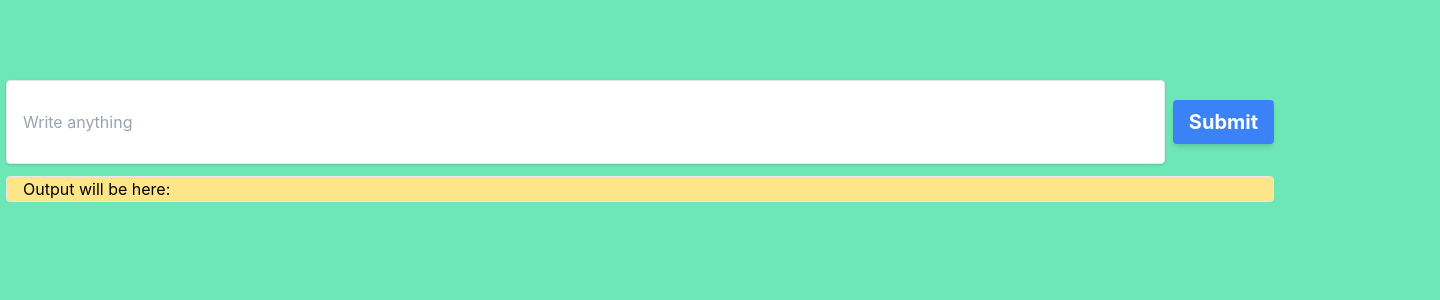
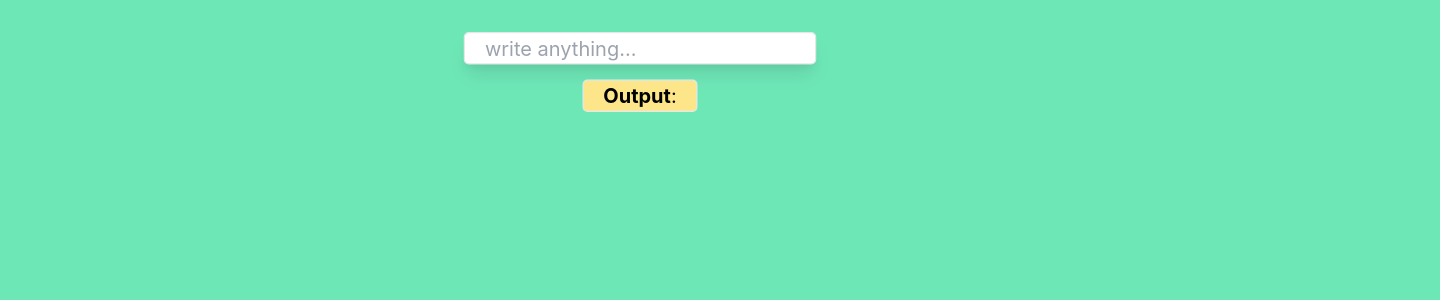
Before and after one commit to chetanbaruzo/Firstreacttailwind, a React (Create React App) app: page / in a window 1280 px wide. Shown: the top 300 px of the page, 1440 px wide, since content can reach past the window. Built offline with nearby package versions, Linux system fonts and the light colour scheme.

Commit message:
React context

```diff
--- a/src/Chat.css
+++ b/src/Chat.css
@@ -14,7 +14,7 @@
         xl:
         2xl: */
 
-.mainlogo{
+.chatlogo{
     @apply h-16 w-16
             xxs:h-20
             xs:h-20
@@ -33,7 +33,7 @@
 
     ;
 }
-.maintext {
+.chatmaintext {
     @apply text-3xl font-semibold text-black
             xxs:text-4xl
             xs:text-4xl
@@ -44,7 +44,7 @@
             2xl:text-6xl
     ;
 }
-.statetext{
+.chatstatetext{
     @apply text-sm text-gray-500
             xxs:text-base
             xs:text-base
@@ -56,7 +56,7 @@
 
     ;
 }
-.mainbutton {
+.chatbutton {
     @apply mt-5 flex mx-auto py-2 px-4 text-sm font-semibold rounded-lg shadow-md text-white bg-green-500 hover:bg-green-700
                                         xxs:text-base
                                         xs:text-base
@@ -67,7 +67,7 @@
                                         2xl:text-xl
     ;
 }
-.mainwidth{
+.chatwidth{
     @apply max-w-xs
             xxs:max-w-sm
             xs:max-w-sm
--- a/src/Chat.js
+++ b/src/Chat.js
@@ -23,13 +23,13 @@ class Chat extends Component {
     render() {
         return (
             <div className="mt-20 mb-auto">
-            <div className="flex items-center space-x-2 p-6 mainwidth mx-auto bg-white rounded-xl shadow-md">
+            <div className="flex items-center space-x-2 p-6 chatwidth mx-auto bg-white rounded-xl shadow-md">
               <div className="flex-shrink-0">
-                <img className="mainlogo" src="./chat.png" alt="chat logo"/>
+                <img className="chatlogo" src="./chat.png" alt="chat logo"/>
             </div>
             <div>
-                <div className="maintext">Let's Chat</div>
-                <p className="statetext">{this.state.msg}</p>
+                <div className="chatmaintext ">Let's Chat</div>
+                <p className="chatstatetext">{this.state.msg}</p>
             </div>
 
 
@@ -38,7 +38,7 @@ class Chat extends Component {
             <button onClick={()=>{
               this.handleClick()
 
-            }} className="mainbutton">click me to see message</button>
+            }} className="chatbutton">click me to see message</button>
             </div>
           )
     }
--- /dev/null
+++ b/src/Contextapp.css
@@ -0,0 +1,27 @@
+/*    'xxs' : {'min': '300px', 'max': '474px'},
+      'xs' : {'min': '475px', 'max': '639px'},
+      'sm': {'min': '640px', 'max': '767px'},
+      'md': {'min': '768px', 'max': '1023px'},
+      'lg': {'min': '1024px', 'max': '1279px'},
+      'xl': {'min': '1280px', 'max': '1535px'},
+      '2xl': {'min': '1536px'}, */
+
+/*  xxs:
+        xs:
+        sm:
+        md:
+        lg:
+        xl:
+        2xl: */
+
+        .Contextinputtext {
+            @apply ml-4 mr-4 shadow-lg border rounded w-auto pl-4 pr-4 text-black  focus:outline-none py-0;
+          }
+
+        .Contextbutton {
+            @apply bg-blue-500 hover:bg-blue-700 text-white font-bold py-2 px-4 mb-5 ml-2 rounded focus:outline-none;
+          }
+
+        .Contextoutputtext {
+            @apply border rounded bg-yellow-200 mx-1.5 mt-3 pl-4 pr-4;
+          }
--- /dev/null
+++ b/src/Contextapp.js
@@ -0,0 +1,17 @@
+import React from "react";
+import { Component } from "react";
+import ReactDOM from "react-dom";
+import UserInput from "./UserInput";
+import UserOutput from "./UserOutput";
+import './Contextapp.css'
+
+class Contextapp extends Component{
+    render(){
+        return(
+        <div className="mt-10 flex flex-col items-center transform scale-125">
+            <UserInput /><UserOutput />
+        </div>
+        );
+    }
+}
+export default Contextapp;
--- a/src/Message.css
+++ b/src/Message.css
@@ -14,14 +14,14 @@
         xl:
         2xl: */
 
-.inputtext {
+.messageinputtext {
   @apply shadow appearance-none border rounded w-full pl-4 text-gray-700  focus:outline-none py-0;
 }
 
-.mainbutton {
-  @apply bg-blue-500 hover:bg-blue-700 text-white font-bold py-2 px-4 mb-5 ml-2 rounded focus:outline-none;
+.messagebutton {
+  @apply bg-blue-500 hover:bg-blue-700 text-white font-bold py-2 px-4 ml-2 rounded focus:outline-none;
 }
 
-.outputtext {
+.messageoutputtext {
   @apply border rounded bg-yellow-200 mx-1.5 mt-3 pl-4;
 }
--- a/src/Message.js
+++ b/src/Message.js
@@ -19,7 +19,7 @@ class Message extends React.Component {
           The child component calls the parent callback function using props.
           */}
         <Messagechild parentCallback={this.callbackFunction} />
-        <p className="outputtext">Output will be here: {this.state.message} </p>
+        <p className="messageoutputtext">Output will be here: {this.state.message} </p>
       </div>
     );
   }
--- a/src/Messagechild.js
+++ b/src/Messagechild.js
@@ -29,19 +29,19 @@ class Messagechild extends Component {
     return (
       <div className="flex mt-20 mb-auto mx-1.5 justify-center">
         <input
-          className="inputtext"
+          className="messageinputtext"
           type="text"
           onChange={this.updateInput}
           placeholder="Write anything"
-        ></input>{" "}
+        ></input>
         {/* onChange is event Handler, when typed in, passes its current value to the updateInput function. */}
         <button
-          className="mainbutton"
+          className="messagebutton"
           type="button"
           onClick={this.handleSubmit}
         >
           Submit
-        </button>{" "}
+        </button>
         {/* onClick is event Handler, when click the button, it triggr the handleSubmit function. */}
       </div>
     );
--- /dev/null
+++ b/src/UserContext.js
@@ -0,0 +1,21 @@
+import React, { createContext, useState } from "react";
+
+// create the context object using the createContext API
+export const UserContext = createContext();
+
+// This context provider is passed to any component requiring the context
+export const UserProvider = ({ children }) => {
+  // useState React hook was used to hold the state variables of name
+  const [name, setName] = useState("");
+
+  return (
+    <UserContext.Provider
+      value={{
+        name,
+        setName
+      }}
+    >
+      {children}
+    </UserContext.Provider>
+  );
+};
--- /dev/null
+++ b/src/UserInput.js
@@ -0,0 +1,15 @@
+import React, { useContext } from "react";
+import { UserContext } from "./UserContext";
+
+const UserInput = () => {
+  // useContext hook, subscribe to the context data. Update the name displayed to use the data from context.
+  const user = useContext(UserContext);
+
+  return (
+    <div>
+      <input className="Contextinputtext" onChange={(e) => user.setName(e.target.value)} placeholder="write anything..."/>
+    </div>
+  );
+};
+
+export default UserInput;
--- /dev/null
+++ b/src/UserOutput.js
@@ -0,0 +1,17 @@
+import React, { useContext } from "react";
+import { UserContext } from "./UserContext";
+
+// This component displays name from Context
+const UserOutput = () => {
+  const user = useContext(UserContext);
+
+  return (
+    <div>
+      <h2 className="Contextoutputtext">
+        <strong>Output</strong>: {user.name}
+      </h2>
+    </div>
+  );
+};
+
+export default UserOutput;
--- a/src/index.js
+++ b/src/index.js
@@ -1,17 +1,22 @@
-import React from 'react';
-import ReactDOM from 'react-dom';
-import './index.css';
-import App from './App';
-import reportWebVitals from './reportWebVitals';
-import Chat from './Chat';
-import Message from './Message';
-import Messagechild from './Messagechild';
+import React from "react";
+import ReactDOM from "react-dom";
+import "./index.css";
+import App from "./App";
+import reportWebVitals from "./reportWebVitals";
+import Chat from "./Chat";
+import Message from "./Message";
+import Messagechild from "./Messagechild";
+import { UserProvider } from "./UserContext";
+import Contextapp from "./Contextapp";
 
 ReactDOM.render(
   <React.StrictMode>
-    <Message />
+    {/* All context data is currently provided to the root element and can be subscribed to by its children, using UserProvider */}
+    <UserProvider>
+      <Contextapp />
+    </UserProvider>
   </React.StrictMode>,
-  document.getElementById('root')
+  document.getElementById("root")
 );
 
 // If you want to start measuring performance in your app, pass a function
```
